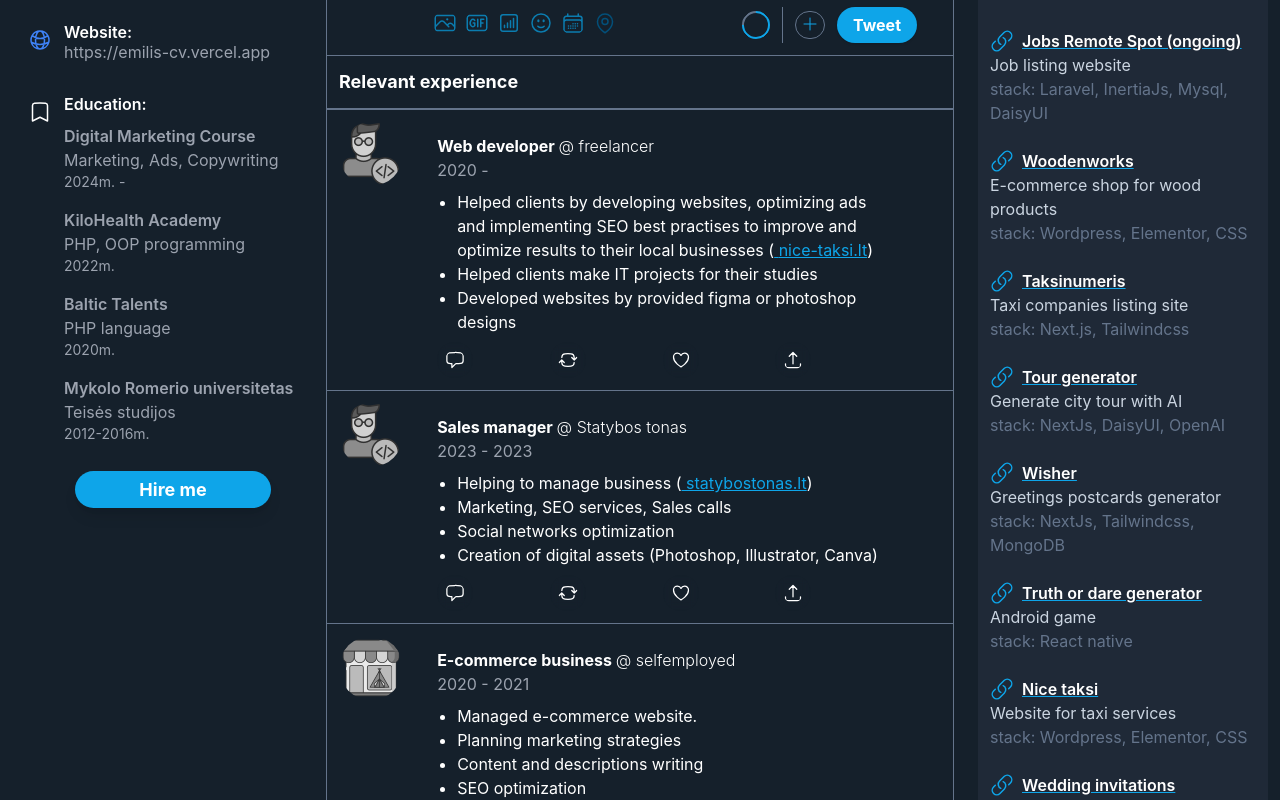
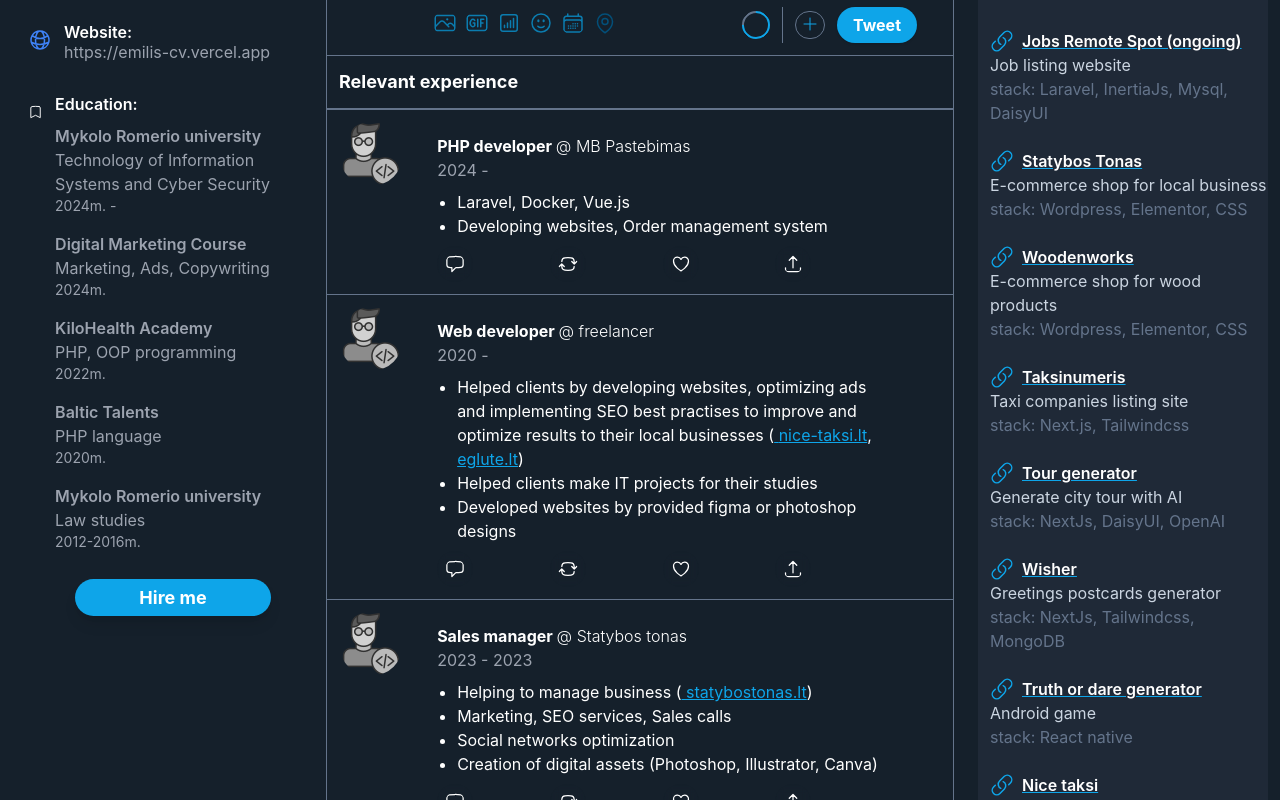
Before and after one commit to emilisz/portfolio-react, a React (Create React App) app: page / in a window 1280 px wide. Shown: the part 500-1300 px from the top of the page. Built offline with nearby package versions, Linux system fonts and the light colour scheme.

Commit message:
updated in fo

```diff
--- a/src/App.jsx
+++ b/src/App.jsx
@@ -18,7 +18,7 @@
     setIsOpen((prevState) => !prevState);
   };
   const [main, setMain] = useState(
-    `Hi! My name is Emilis. My niche is web development and digital marketing. Why you should hire me? Because I will do my best and beyond to help you achieve your goals. I'm always looking for challenges which gives opportunities to level up my skills. I am resilient, enthusiastic, love to code, love to help. Having a progressive experience in web developing field, I can craft and execute successful web projects from scratch. Looking forward for opportunities to work with people who has the same desire to learn, work and create. `
+    `Hi! My name is Emilis. My niche is web development and digital marketing. Why you should hire me? Because I will do my best and beyond to help and convert your ideas to code. I'm always looking for challenges which gives opportunities to level up my skills. I am resilient, enthusiastic, love to code, love to help. Having a progressive experience in web developing field, I can craft and execute successful web projects from scratch. Looking forward for opportunities to work with people who has the same desire to learn, work and create. `
   );
 
   return (
--- a/src/components/Contacts.jsx
+++ b/src/components/Contacts.jsx
@@ -131,9 +131,14 @@
         <div className="flex flex-col text-left -mt-2 ">
           <h2 className="font-semibold">Education:</h2>
           <div className="flex flex-col text-gray-400 my-2">
+            <p className="font-semibold">Mykolo Romerio university</p>
+            <p>Technology of Information Systems and Cyber Security</p>
+            <p className="text-sm">2024m. -</p>
+          </div>
+          <div className="flex flex-col text-gray-400 my-2">
             <p className="font-semibold">Digital Marketing Course</p>
             <p>Marketing, Ads, Copywriting</p>
-            <p className="text-sm">2024m. -</p>
+            <p className="text-sm">2024m.</p>
           </div>
           <div className="flex flex-col text-gray-400 my-2">
             <p className="font-semibold">KiloHealth Academy</p>
@@ -146,8 +151,8 @@
             <p className="text-sm">2020m.</p>
           </div>
           <div className="flex flex-col text-gray-400 my-2">
-            <p className="font-semibold">Mykolo Romerio universitetas</p>
-            <p>Teisės studijos</p>
+            <p className="font-semibold">Mykolo Romerio university</p>
+            <p>Law studies</p>
             <p className="text-sm">2012-2016m.</p>
           </div>
         </div>
--- a/src/components/Experience.jsx
+++ b/src/components/Experience.jsx
@@ -6,7 +6,45 @@
     <>
       <div className="flex flex-col md:flex-row gap-2 py-3 border-t border-slate-500 px-2 lg:pl-3 lg:pr-6 hover:bg-gray-800 hover:bg-blend-darken group ">
         <div className="flex flex-row gap-2 lg:w-20">
-          <img className="rounded-full w-16 h-16 grayscale group-hover:grayscale-0 " src="../img/freelancer.png" alt="" />
+          <img
+            className="rounded-full w-16 h-16 grayscale group-hover:grayscale-0 "
+            src="../img/freelancer.png"
+            alt=""
+          />
+          <div className="md:hidden mt-2">
+            <div className=" flex flex-row ">
+              <h3 className="font-bold">
+                Web developer <span className="font-light">@ MB Pastebimas</span>
+              </h3>
+            </div>
+            <p className=" text-gray-400">2024 -</p>
+          </div>
+        </div>
+        <div className="flex flex-col  w-full gap-2 mt-3 px-3 lg:mx-3 ">
+          <div className="hidden md:block">
+            <div className=" flex flex-row ">
+              <h3 className="font-bold">
+                PHP developer <span className="font-light">@ MB Pastebimas</span>
+              </h3>
+            </div>
+            <p className=" text-gray-400">2024 -</p>
+          </div>
+          <ul className="list-disc px-2 mx-3">
+            <li>Laravel, Docker, Vue.js</li>
+            <li>Developing websites, Order management system</li>
+          </ul>
+
+          <ExperienceButtons />
+        </div>
+      </div>
+
+      <div className="flex flex-col md:flex-row gap-2 py-3 border-t border-slate-500 px-2 lg:pl-3 lg:pr-6 hover:bg-gray-800 hover:bg-blend-darken group ">
+        <div className="flex flex-row gap-2 lg:w-20">
+          <img
+            className="rounded-full w-16 h-16 grayscale group-hover:grayscale-0 "
+            src="../img/freelancer.png"
+            alt=""
+          />
           <div className="md:hidden mt-2">
             <div className=" flex flex-row ">
               <h3 className="font-bold">
@@ -27,11 +65,27 @@
           </div>
           <ul className="list-disc px-2 mx-3">
             <li>
-              Helped clients by developing websites, optimizing ads and implementing SEO best practises to improve and optimize results to their local
-              businesses (
-              <a className="text-sky-500 underline" href="http://nice-taksi.lt" target="_blank" rel="noopener noreferrer">
+              Helped clients by developing websites, optimizing ads and
+              implementing SEO best practises to improve and optimize results to
+              their local businesses (
+              <a
+                className="text-sky-500 underline"
+                href="http://nice-taksi.lt"
+                target="_blank"
+                rel="noopener noreferrer"
+              >
                 {" "}
                 nice-taksi.lt
+              </a>
+              {", "}
+              <a
+                className="text-sky-500 underline"
+                href="http://eglute.lt"
+                target="_blank"
+                rel="noopener noreferrer"
+              >
+                {" "}
+                eglute.lt
               </a>
               )
             </li>
@@ -45,11 +99,16 @@
 
       <div className="flex flex-col md:flex-row gap-2 py-3 border-t border-slate-500 px-2 lg:pl-3 lg:pr-6 hover:bg-gray-800 hover:bg-blend-darken group ">
         <div className="flex flex-row gap-2 lg:w-20">
-          <img className="rounded-full w-16 h-16 grayscale group-hover:grayscale-0 " src="../img/freelancer.png" alt="" />
+          <img
+            className="rounded-full w-16 h-16 grayscale group-hover:grayscale-0 "
+            src="../img/freelancer.png"
+            alt=""
+          />
           <div className="md:hidden mt-2">
             <div className=" flex flex-row ">
               <h3 className="font-bold">
-                Sales manager <span className="font-light">@ Statybos tonas</span>
+                Sales manager{" "}
+                <span className="font-light">@ Statybos tonas</span>
               </h3>
             </div>
             <p className=" text-gray-400">2023 - 2023</p>
@@ -59,7 +118,8 @@
           <div className="hidden md:block">
             <div className=" flex flex-row ">
               <h3 className="font-bold">
-                Sales manager <span className="font-light">@ Statybos tonas</span>
+                Sales manager{" "}
+                <span className="font-light">@ Statybos tonas</span>
               </h3>
             </div>
             <p className=" text-gray-400">2023 - 2023</p>
@@ -67,7 +127,12 @@
           <ul className="list-disc px-2 mx-3">
             <li>
               Helping to manage business (
-              <a className="text-sky-500 underline" href="http://statybostonas.lt" target="_blank" rel="noopener noreferrer">
+              <a
+                className="text-sky-500 underline"
+                href="http://statybostonas.lt"
+                target="_blank"
+                rel="noopener noreferrer"
+              >
                 {" "}
                 statybostonas.lt
               </a>
@@ -84,11 +149,16 @@
 
       <div className="flex flex-col md:flex-row gap-2 py-3 border-t border-slate-500 px-2 lg:pl-3 lg:pr-6 hover:bg-gray-800 hover:bg-blend-darken group ">
         <div className="flex flex-row gap-2 lg:w-20">
-          <img className="rounded-full w-16 h-16 grayscale group-hover:grayscale-0 " src="../img/commerce.png" alt="" />
+          <img
+            className="rounded-full w-16 h-16 grayscale group-hover:grayscale-0 "
+            src="../img/commerce.png"
+            alt=""
+          />
           <div className="md:hidden mt-2">
             <div className=" flex flex-row ">
               <h3 className="font-bold">
-                E-commerce business <span className="font-light">@ selfemployed</span>
+                E-commerce business{" "}
+                <span className="font-light">@ selfemployed</span>
               </h3>
             </div>
             <p className=" text-gray-400">2020 - 2021</p>
@@ -98,7 +168,8 @@
           <div className="hidden md:block">
             <div className=" flex flex-row ">
               <h3 className="font-bold">
-                E-commerce business <span className="font-light">@ selfemployed</span>
+                E-commerce business{" "}
+                <span className="font-light">@ selfemployed</span>
               </h3>
             </div>
             <p className=" text-gray-400">2020 - 2021</p>
--- a/src/components/partials/Portfolio.jsx
+++ b/src/components/partials/Portfolio.jsx
@@ -10,6 +10,7 @@
       description: "Job listing website",
       stack: "Laravel, InertiaJs, Mysql, DaisyUI",
     },
+    { title: "Statybos Tonas", url: "https://statybostonas.lt", description: "E-commerce shop for local business", stack: "Wordpress, Elementor, CSS" },
     { title: "Woodenworks", url: "https://woodenworks.lt", description: "E-commerce shop for wood products", stack: "Wordpress, Elementor, CSS" },
     { title: "Taksinumeris", url: "https://taksinumeris.lt", description: "Taxi companies listing site", stack: "Next.js, Tailwindcss" },
     {
--- a/src/components/partials/Search.jsx
+++ b/src/components/partials/Search.jsx
@@ -17,7 +17,7 @@
       </span>
       <input
         className="text-lg rounded-full bg-gray-800 bg-blend-darken placeholder:text-slate-500 block  w-full  py-2 pl-16 pr-3 focus:outline-none"
-        placeholder="Search Twitter"
+        placeholder="Search"
         type="text"
         name="search"
       />
```
